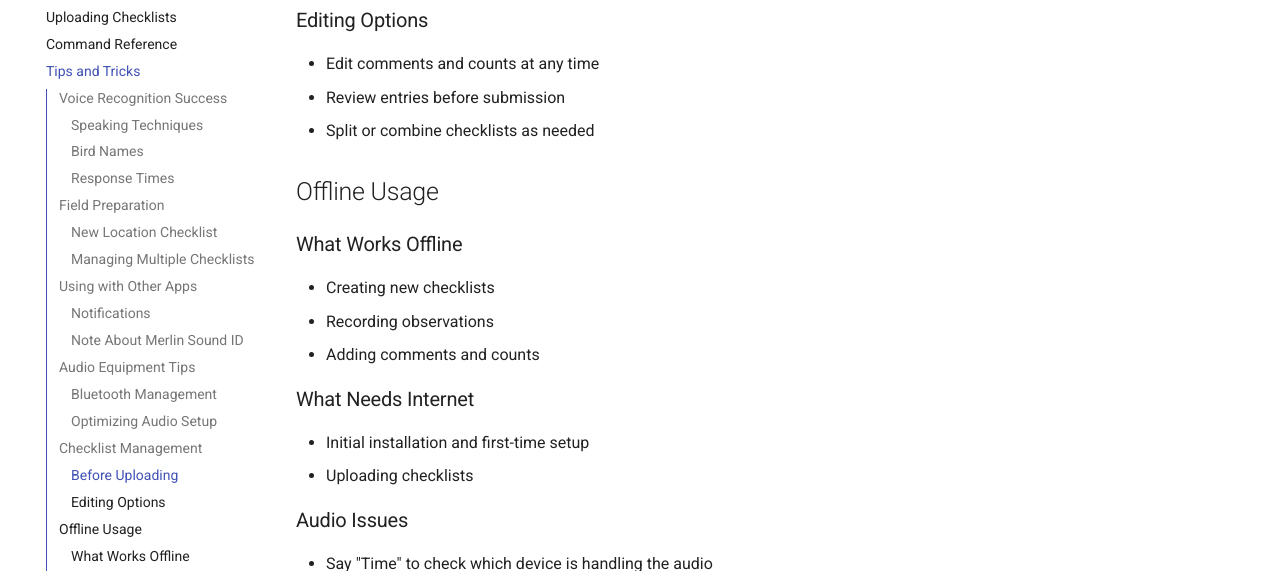
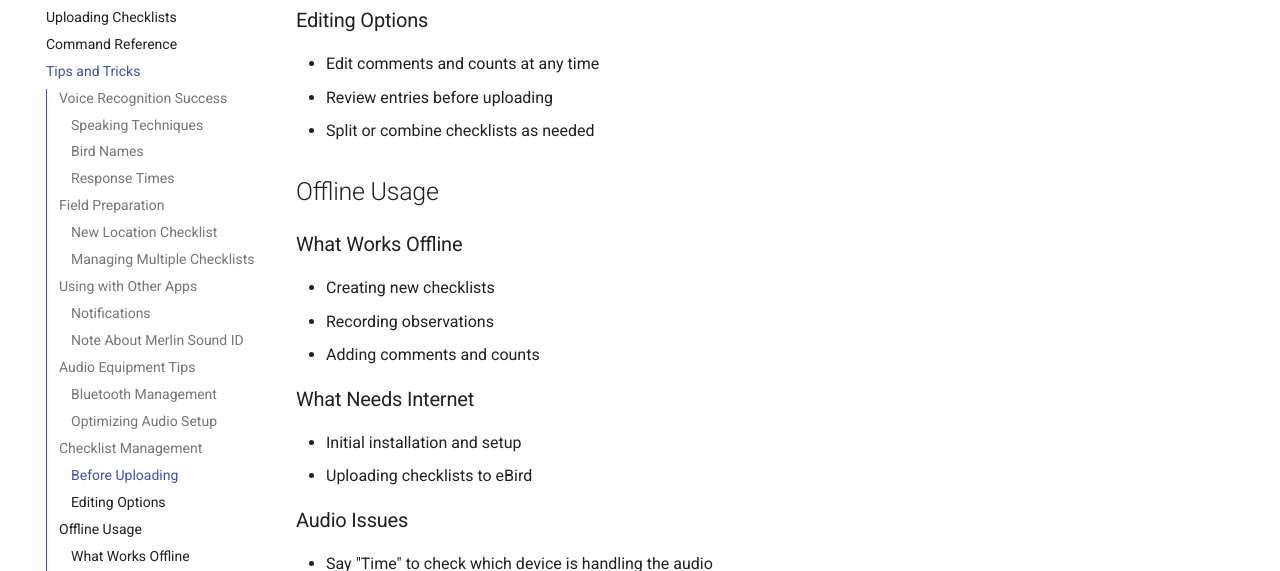
Before and after one commit to johncallender/birdtalk-docs, an MkDocs documentation site: the page built from docs/tips-and-tricks.md, in a window 1280 px wide and 900 px high, scrolled down 2417 px. Shown: the part 172-743 px from the top of the window. Built offline with MkDocs 1.6.1 and Material for MkDocs 9.7.7, drawn with Linux system fonts in a browser that asks for light colours.

Commit message:
docs: update audio and upload instructions
- Remove references to Switch command throughout docs
- Update Bluetooth device management instructions
- Change submission terminology to upload
- Update internet requirements section
- Fix list formatting in FAQ

```diff
--- a/docs/tips-and-tricks.md
+++ b/docs/tips-and-tricks.md
@@ -90,7 +90,7 @@
 ### Editing Options
 
 - Edit comments and counts at any time
-- Review entries before submission
+- Review entries before uploading
 - Split or combine checklists as needed
 
 ## Offline Usage
@@ -103,8 +103,8 @@
 
 ### What Needs Internet
 
-- Initial installation and first-time setup
-- Uploading checklists
+- Initial installation and setup
+- Uploading checklists to eBird
 
 ### Audio Issues
 
```
Also changed, not shown: docs/faq.md (+2 -2 lines).
